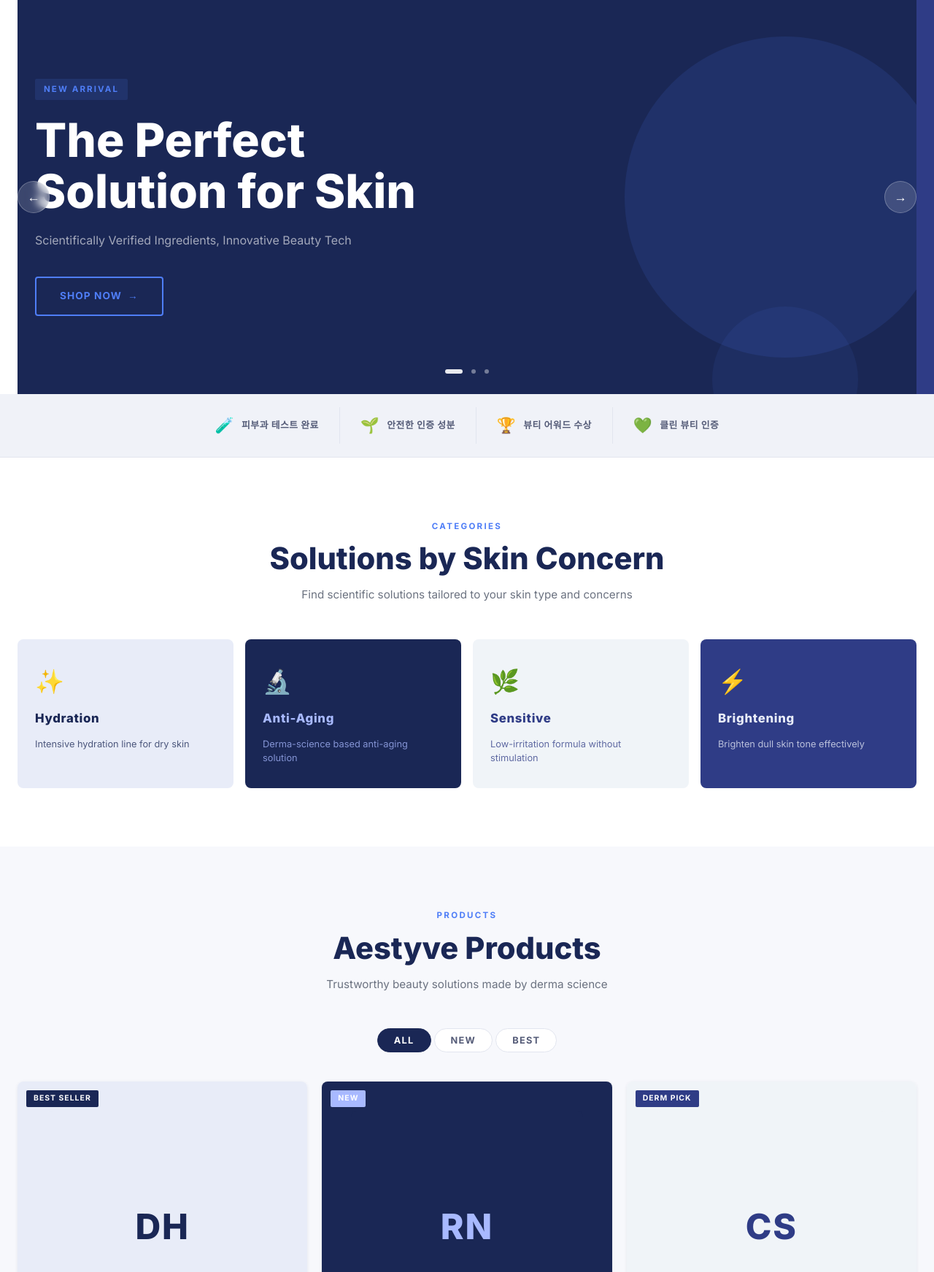
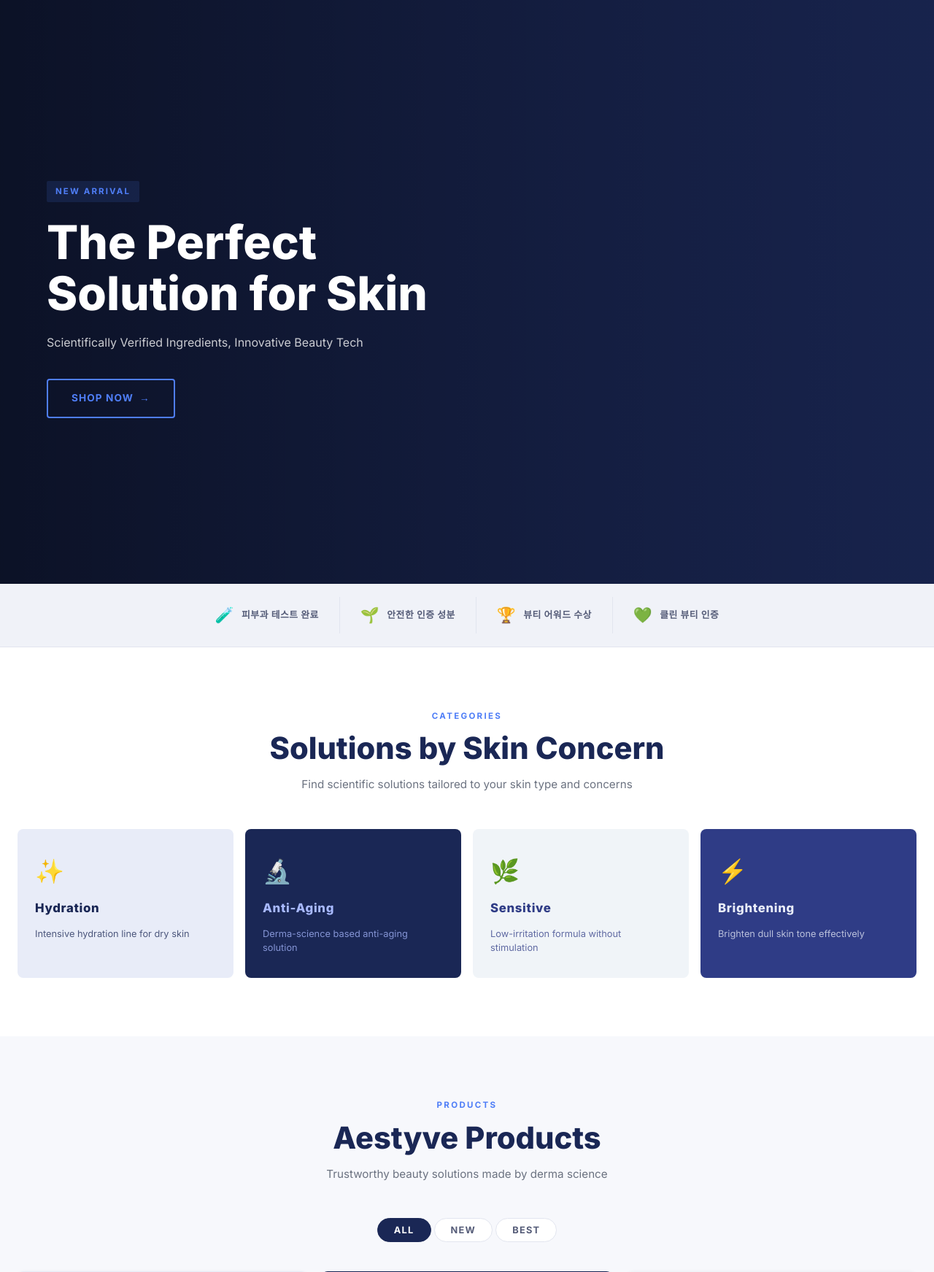
Before and after one commit to lepair514-code/aestyve, a PHP site: page / in a window 1280 px wide. Shown: the part 98-1841 px from the top of the page at 73% size. Run offline with PHP 8.4, Linux system fonts and the light colour scheme.

Commit message:
feat: replace hero slider with single fullscreen video banner
- index.html: hero section replaced with single video wrapper (#hero-video-wrap + .hero-overlay-content)
- js/main.js: renderHero() rewritten — single video/image fullscreen, removed slider logic
- css/style.css: hero styles replaced with fullscreen video banner (100vh, object-fit cover, gradient overlay)
- js/admin.js: hero modal — video upload moved to top (priority), max size increased to 1GB via ObjectURL
- admin.html: updated dashboard guide text for 1GB video upload instructions

Video upload flow:
1. Admin uploads MP4/WebM (up to 1GB) via ObjectURL (no base64 memory overflow)
2. localStorage stores the reference — homepage reflects change immediately
3. Image fallback and color fallback still supported

```diff
--- a/css/style.css
+++ b/css/style.css
@@ -152,23 +152,24 @@ img { display: block; max-width: 100%; }
 .mobile-lang-row { display: flex; gap: 8px; padding-top: 16px; }
 
 /* ---------- Hero Slider ---------- */
-#hero { position: relative; overflow: hidden; }
-.hero-track { display: flex; transition: transform .7s cubic-bezier(.4,0,.2,1); }
-.hero-slide {
-  min-width: 100%;
-  min-height: 540px;
+/* ─── Hero Video Banner (단일 비디오 전체화면) ─── */
+#hero {
+  position: relative;
+  overflow: hidden;
+  width: 100%;
+  min-height: 100vh;            /* 전체 화면 높이 */
   display: flex;
   align-items: center;
-  position: relative;
-  overflow: hidden;
+  background: #1A2755;
 }
-.hero-bg-block {
+
+/* 비디오/이미지 배경 — 전체 커버 */
+#hero-video-wrap {
   position: absolute;
   inset: 0;
-  overflow: hidden;
+  z-index: 0;
 }
-/* 업로드된 이미지/동영상 배경 */
-.hero-bg-media {
+.hero-video-full {
   position: absolute;
   inset: 0;
   width: 100%;
@@ -177,12 +178,37 @@ img { display: block; max-width: 100%; }
   object-position: center;
   pointer-events: none;
 }
-.hero-content {
+
+/* 어두운 그라디언트 오버레이 (텍스트 가독성) */
+#hero::after {
+  content: '';
+  position: absolute;
+  inset: 0;
+  background: linear-gradient(
+    to right,
+    rgba(0,0,0,.55) 0%,
+    rgba(0,0,0,.25) 60%,
+    rgba(0,0,0,.10) 100%
+  );
+  z-index: 1;
+  pointer-events: none;
+}
+
+/* 오버레이 텍스트 컨테이너 */
+.hero-overlay-content {
   position: relative;
   z-index: 2;
-  padding: 80px 0;
-  max-width: 580px;
+  width: 100%;
+  padding: 0 var(--container-padding, 24px);
+  max-width: var(--container-max, 1200px);
+  margin: 0 auto;
 }
+.hero-overlay-inner {
+  max-width: 600px;
+  padding: 120px 0 100px;
+}
+
+/* 기존 hero-label, hero-title, hero-subtitle, hero-btn 재사용 */
 .hero-label {
   display: inline-block;
   font-size: .72rem;
@@ -191,6 +217,7 @@ img { display: block; max-width: 100%; }
   margin-bottom: 20px;
   padding: 5px 12px;
   border-radius: 2px;
+  text-transform: uppercase;
 }
 .hero-title {
   font-size: clamp(2.2rem, 5vw, 4rem);
@@ -203,7 +230,6 @@ img { display: block; max-width: 100%; }
   font-size: 1rem;
   font-weight: 400;
   line-height: 1.6;
-  opacity: .8;
   margin-bottom: 36px;
 }
 .hero-btn {
@@ -218,75 +244,18 @@ img { display: block; max-width: 100%; }
   border-radius: var(--radius-sm);
   transition: var(--trans);
   text-transform: uppercase;
+  text-decoration: none;
 }
-/* Hero Decorative Block */
-.hero-deco {
-  position: absolute;
-  right: -40px;
-  top: 50%;
-  transform: translateY(-50%);
-  width: 440px;
-  height: 440px;
-  border-radius: 50%;
-  opacity: .12;
-}
-.hero-deco2 {
-  position: absolute;
-  right: 80px;
-  bottom: -80px;
-  width: 200px;
-  height: 200px;
-  border-radius: 50%;
-  opacity: .08;
+.hero-btn:hover {
+  background: rgba(255,255,255,.15);
 }
 
-/* Hero Controls */
-.hero-nav {
-  position: absolute;
-  bottom: 28px;
-  left: 50%;
-  transform: translateX(-50%);
-  display: flex;
-  align-items: center;
-  gap: 12px;
-  z-index: 10;
+/* 모바일 대응 */
+@media (max-width: 768px) {
+  #hero { min-height: 100svh; }
+  .hero-overlay-inner { padding: 100px 0 80px; max-width: 100%; }
+  .hero-title { font-size: clamp(1.8rem, 8vw, 2.8rem); }
 }
-.hero-dot {
-  width: 6px;
-  height: 6px;
-  border-radius: 50%;
-  background: rgba(255,255,255,.4);
-  border: none;
-  cursor: pointer;
-  transition: var(--trans);
-}
-.hero-dot.active {
-  width: 24px;
-  border-radius: 3px;
-  background: rgba(255,255,255,.9);
-}
-.hero-arrow {
-  position: absolute;
-  top: 50%;
-  transform: translateY(-50%);
-  width: 44px;
-  height: 44px;
-  background: rgba(255,255,255,.15);
-  backdrop-filter: blur(6px);
-  border: 1px solid rgba(255,255,255,.25);
-  border-radius: 50%;
-  color: #fff;
-  font-size: 1.1rem;
-  display: flex;
-  align-items: center;
-  justify-content: center;
-  cursor: pointer;
-  z-index: 10;
-  transition: var(--trans);
-}
-.hero-arrow:hover { background: rgba(255,255,255,.28); }
-.hero-arrow.prev { left: 24px; }
-.hero-arrow.next { right: 24px; }
 
 /* ---------- Trust Bar ---------- */
 #trust-bar {
--- a/index.html
+++ b/index.html
@@ -46,14 +46,12 @@
   </nav>
 </header>
 
-<!-- ===== HERO SLIDER ===== -->
+<!-- ===== HERO VIDEO ===== -->
 <section id="hero" aria-label="히어로 배너">
-  <div class="container" style="position:relative;">
-    <button class="hero-arrow prev" id="hero-prev" aria-label="이전 슬라이드">&#8592;</button>
-    <div class="hero-track" id="hero-track"></div>
-    <button class="hero-arrow next" id="hero-next" aria-label="다음 슬라이드">&#8594;</button>
-    <div class="hero-nav" id="hero-dots" role="tablist" aria-label="슬라이드 선택"></div>
-  </div>
+  <!-- 비디오 배경 (관리자에서 업로드) -->
+  <div id="hero-video-wrap"></div>
+  <!-- 히어로 텍스트/버튼 오버레이 -->
+  <div id="hero-overlay" class="hero-overlay-content"></div>
 </section>
 
 <!-- ===== TRUST BAR ===== -->
--- a/js/main.js
+++ b/js/main.js
@@ -173,80 +173,54 @@ function renderNav(navItems) {
   }
 }
 
-/* ─── Hero Slider ─── */
+/* ─── Hero Video (단일 비디오 배너) ─── */
 function renderHero(heroes) {
-  if (!heroes?.length) return;
-  const track = $('#hero-track');
-  const dotsWrap = $('#hero-dots');
-  if (!track || !dotsWrap) return;
+  const videoWrap = $('#hero-video-wrap');
+  const overlay   = $('#hero-overlay');
+  if (!videoWrap || !overlay) return;
 
-  // Slides
-  track.innerHTML = heroes.map((h, i) => {
-    const titleLines = t(h.title) || '';
-    // 배경 미디어: 동영상 > 이미지 > 색상
-    let bgMedia = '';
-    if (h.bgVideo) {
-      bgMedia = `<video class="hero-bg-media" autoplay muted loop playsinline src="${h.bgVideo}"></video>`;
-    } else if (h.bgImage) {
-      bgMedia = `<img class="hero-bg-media" src="${h.bgImage}" alt="" aria-hidden="true" />`;
-    }
-    const bgStyle = (h.bgVideo || h.bgImage) ? '' : `background:${h.bgColor || '#1A2755'};`;
-    return `
-    <div class="hero-slide" role="group" aria-label="슬라이드 ${i+1}" data-idx="${i}">
-      <div class="hero-bg-block" style="${bgStyle}">${bgMedia}</div>
-      <div class="hero-deco" style="background:${h.accentColor || '#4F7EF7'};${(h.bgVideo||h.bgImage)?'opacity:.35;':''}"></div>
-      <div class="hero-deco2" style="background:${h.accentColor || '#4F7EF7'};${(h.bgVideo||h.bgImage)?'opacity:.25;':''}"></div>
-      <div class="container">
-        <div class="hero-content">
-          <span class="hero-label" style="background:${h.accentColor || '#4F7EF7'}22;color:${h.accentColor || '#A8B9FF'};">
-            ${t(h.label)}
-          </span>
-          <h1 class="hero-title" style="color:#ffffff;">${(titleLines).replace(/\n/g,'<br/>')}</h1>
-          <p class="hero-subtitle" style="color:rgba(255,255,255,.75);">${t(h.subtitle)}</p>
-          <a href="${h.btnHref || '#'}" class="hero-btn"
-             style="color:${h.accentColor || '#A8B9FF'};border-color:${h.accentColor || '#A8B9FF'};">
-            ${t(h.btnText)} <span>&#8594;</span>
-          </a>
-        </div>
-      </div>
-    </div>`;
-  }).join('');
+  // 히어로 데이터: 첫 번째 항목만 사용 (단일 배너)
+  const h = (heroes && heroes.length > 0) ? heroes[0] : null;
 
-  // Dots
-  dotsWrap.innerHTML = heroes.map((_, i) =>
-    `<button class="hero-dot${i===0?' active':''}" role="tab" aria-label="슬라이드 ${i+1} 선택" data-idx="${i}"></button>`
-  ).join('');
-  $$('.hero-dot', dotsWrap).forEach(dot => {
-    dot.addEventListener('click', () => goHero(parseInt(dot.dataset.idx)));
-  });
+  /* ── 배경 미디어 렌더 ── */
+  let bgHtml = '';
+  if (h && h.bgVideo) {
+    // Base64 또는 URL 동영상 — 최대 1GB 지원(브라우저 ObjectURL 방식)
+    bgHtml = `<video id="hero-video"
+        class="hero-video-full"
+        autoplay muted loop playsinline
+        preload="auto"
+        src="${h.bgVideo}"></video>`;
+  } else if (h && h.bgImage) {
+    bgHtml = `<img id="hero-image" class="hero-video-full" src="${h.bgImage}" alt="" aria-hidden="true" />`;
+  } else {
+    // 데이터 없을 때 기본 색상 블록
+    const bgColor = (h && h.bgColor) || '#1A2755';
+    bgHtml = `<div class="hero-video-full" style="background:${bgColor};"></div>`;
+  }
+  videoWrap.innerHTML = bgHtml;
 
-  goHero(0);
-  startHeroAuto();
+  /* ── 오버레이 텍스트 ── */
+  if (h) {
+    const accent = h.accentColor || '#A8B9FF';
+    const titleLines = (t(h.title) || '').replace(/\n/g, '<br/>');
+    overlay.innerHTML = `
+      <div class="hero-overlay-inner">
+        ${t(h.label) ? `<span class="hero-label" style="background:${accent}22;color:${accent};">${t(h.label)}</span>` : ''}
+        ${titleLines ? `<h1 class="hero-title" style="color:#fff;">${titleLines}</h1>` : ''}
+        ${t(h.subtitle) ? `<p class="hero-subtitle" style="color:rgba(255,255,255,.78);">${t(h.subtitle)}</p>` : ''}
+        ${t(h.btnText) ? `<a href="${h.btnHref || '#'}" class="hero-btn" style="color:${accent};border-color:${accent};">${t(h.btnText)} <span>&#8594;</span></a>` : ''}
+      </div>`;
+    overlay.style.display = '';
+  } else {
+    overlay.style.display = 'none';
+  }
 }
 
-function goHero(idx) {
-  const heroes = STATE.content?.heroes;
-  if (!heroes) return;
-  const count = heroes.length;
-  idx = ((idx % count) + count) % count;
-  STATE.heroIdx = idx;
+/* 슬라이더 관련 함수 — 단일 비디오 모드에서는 미사용 (하위 호환 유지) */
+function goHero()       {}
+function startHeroAuto(){}
 
-  const track = $('#hero-track');
-  if (track) track.style.transform = `translateX(-${idx * 100}%)`;
-
-  $$('.hero-dot').forEach((d, i) => {
-    d.classList.toggle('active', i === idx);
-    d.setAttribute('aria-selected', i === idx ? 'true' : 'false');
-  });
-}
-
-function startHeroAuto() {
-  clearInterval(STATE.heroTimer);
-  STATE.heroTimer = setInterval(() => {
-    const count = STATE.content?.heroes?.length || 1;
-    goHero((STATE.heroIdx + 1) % count);
-  }, 5500);
-}
 
 /* ─── Categories ─── */
 function renderCategories(cats) {
@@ -521,11 +495,9 @@ function init() {
   initLang();
   renderLangSwitcher();
   initFilters();
-  initHeroNav();
   initReviewNav();
   initHeaderScroll();
   initHamburger();
-  initHeroSwipe();
   loadContent();
 }
 
```
Also changed, not shown: admin.html (+6 -4 lines), js/admin.js (+38 -13 lines).
